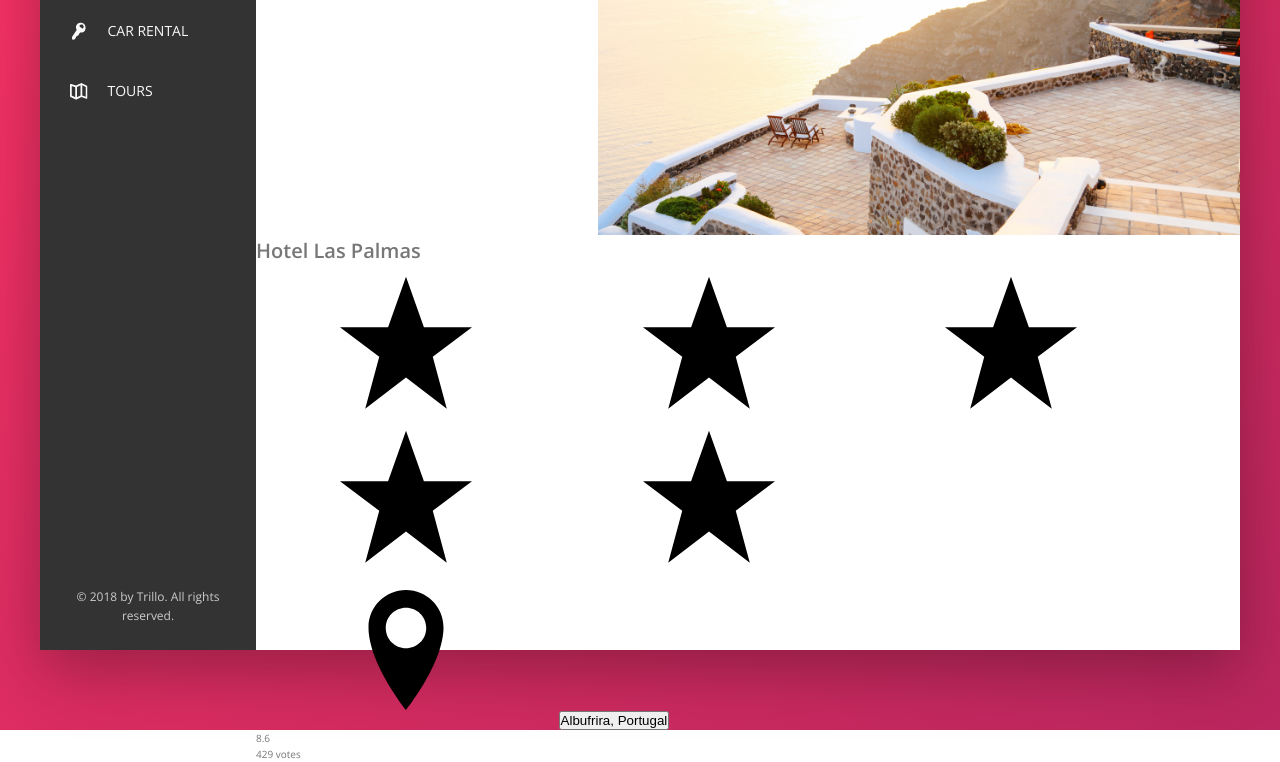
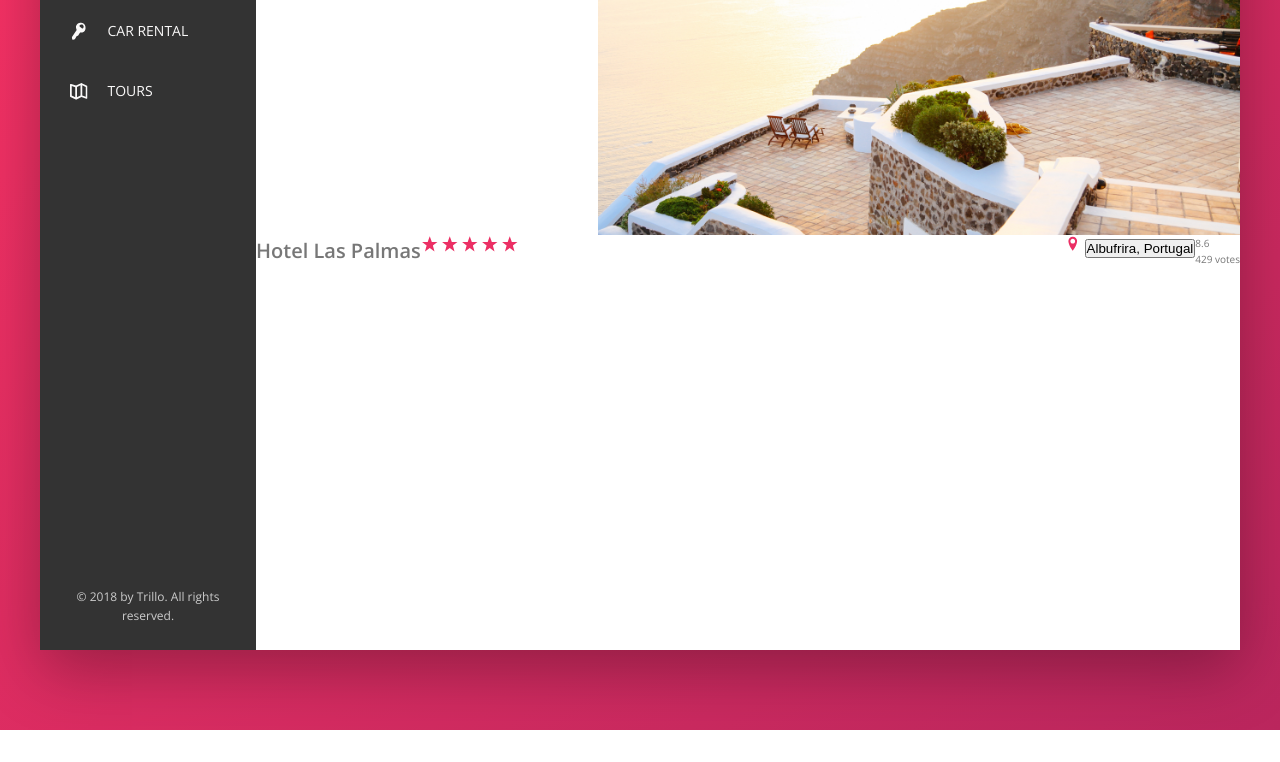
Before and after one commit to egarnaga/trillo, a website: page index.html in a window 1280 px wide. Shown: the part 300-1062 px from the top of the page. After the commit the page ends 1030 px from the top, so only its background shows below. Drawn offline with nearby package versions, Linux system fonts and the light colour scheme.

Commit message:
Добавляет стили к overview

```diff
--- a/sass/_components.scss
+++ b/sass/_components.scss
@@ -198,3 +198,41 @@
     display: block;
   }
 }
+
+////////////////////////////////////////////////
+// HOTEL OVERVIEW
+
+.overview {
+  display: flex;
+
+  &__heading {
+
+  }
+
+  &__stars {
+    margin-right: auto;
+  }
+
+  &__icon-star,
+  &__icon-location {
+    width: 1.75rem;
+    height: 1.75rem;
+    fill: var(--color-primary);
+  }
+
+  &__location {
+
+  }
+
+  &__rating {
+
+  }
+
+  &__rating-average {
+
+  }
+
+  &__rating-count {
+
+  }
+}
```
Also changed, not shown: css/style.css.
